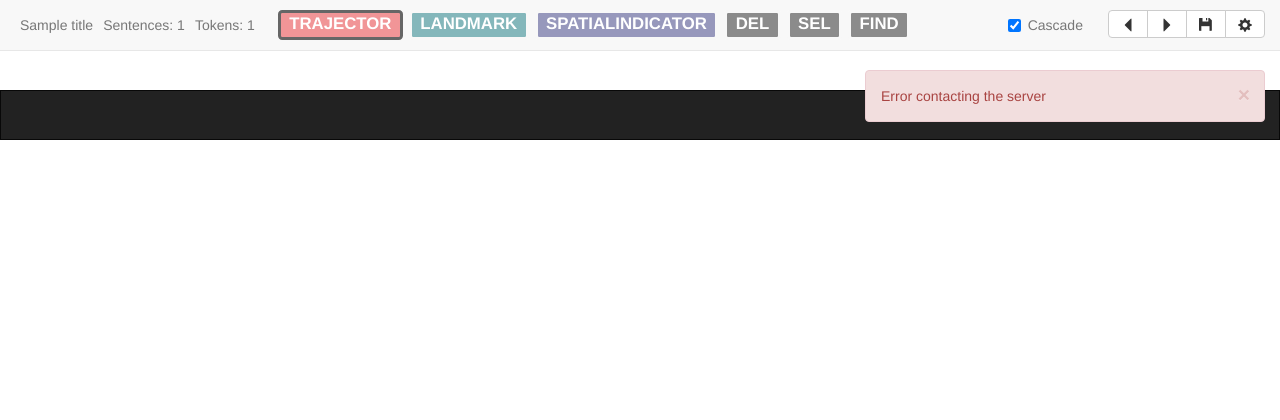
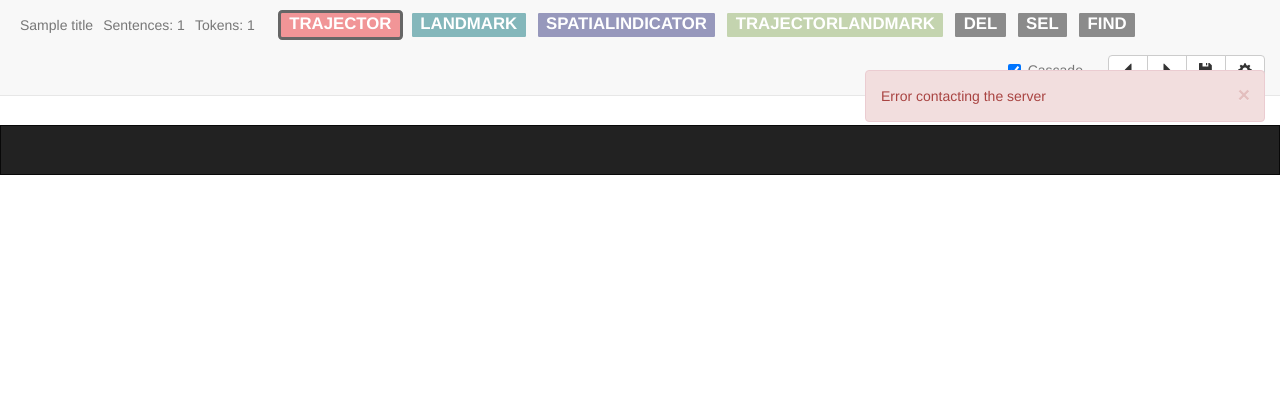
Before and after one commit to iscoe/dragonfly, a Flask app: template dragonfly/templates/base.html in a window 1280 px wide. Shown: the top 420 px of the page. Run offline with Flask 2, Linux system fonts and the light colour scheme; the template is opened without the code that fills it: most values are stand-ins (such as "Sample title", 1, 10 or a date in 2020); data that the repository does not hold is empty; parts of the project's set-up code (start-up, migrations or seed data) failed here and were passed over; some libraries are stand-ins or nearby versions.

Commit message:
Add trajectorlandmark to html and css files

```diff
--- a/dragonfly/static/css/dragonfly.css
+++ b/dragonfly/static/css/dragonfly.css
@@ -42,6 +42,9 @@
 }
 .df-spatialindicator {
     background-color: rgba(87, 89, 148, 0.6);
+}
+.df-trajectorlandmark {
+    background-color: rgba(196, 212, 175, 1.0);
 }
 
 .df-del, .df-sel, .df-find {
--- a/dragonfly/templates/base.html
+++ b/dragonfly/templates/base.html
@@ -26,7 +26,7 @@
         <span class="navbar-text label df-type df-type-active df-trajector" title="t">TRAJECTOR</span>
         <span class="navbar-text label df-type df-landmark" title="l">LANDMARK</span>
         <span class="navbar-text label df-type df-spatialindicator" title="i">SPATIALINDICATOR</span>
-        <!--<span class="navbar-text label df-type df-loc" title="l">LOC</span>-->
+        <span class="navbar-text label df-type df-trajectorlandmark" title="j">TRAJECTORLANDMARK</span>
         <span class="navbar-text label df-type df-del" title="d">DEL</span>
         <span class="navbar-text label df-type df-sel" title="s">SEL</span>
         <span class="navbar-text label df-type df-find" title="f">FIND</span>
```
